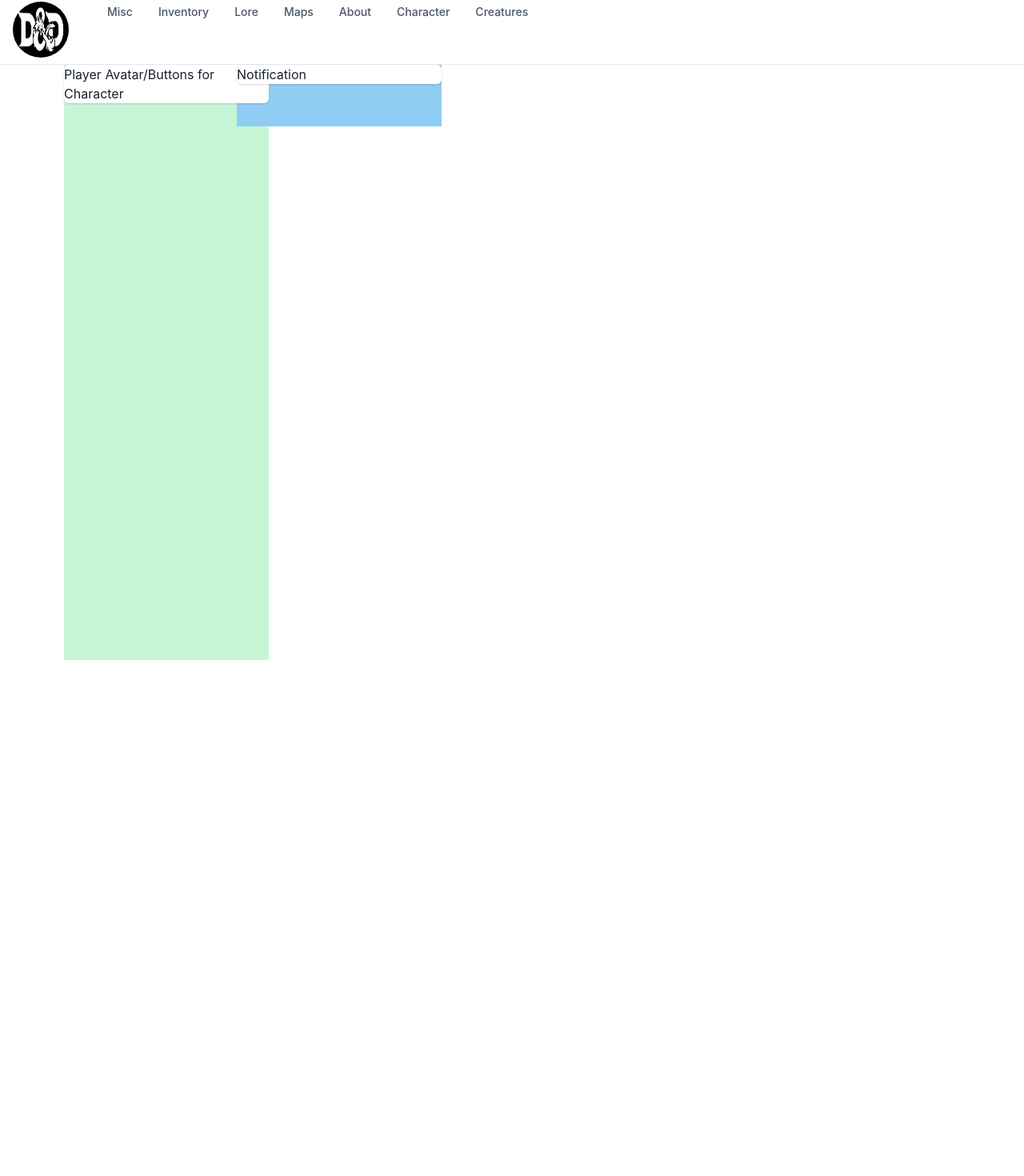
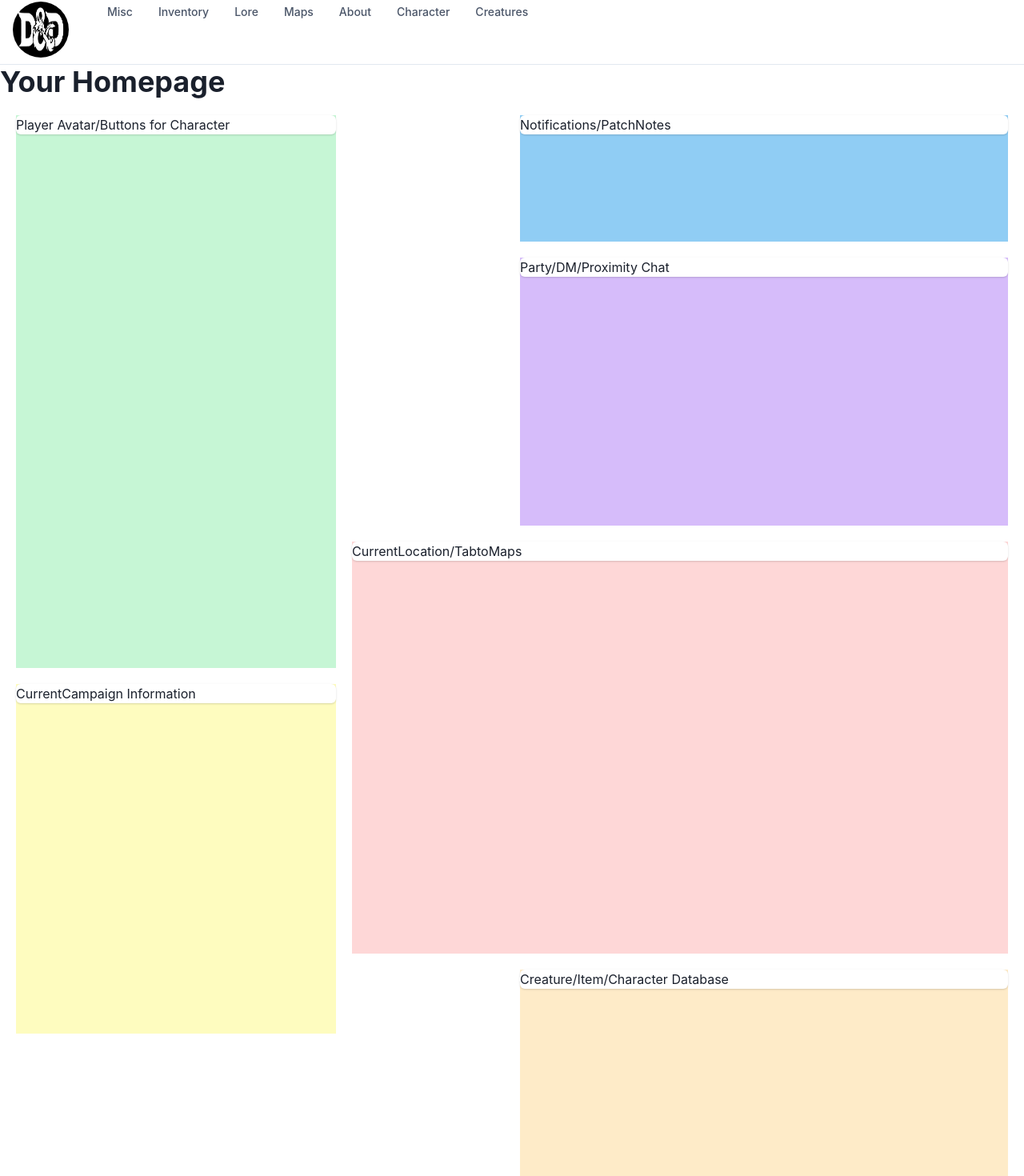
Before and after one commit to Napiorski/rpg-player-app, a Next.js app: page / in a window 1280 px wide. Shown: the part 6-1476 px from the top of the page at 80% size. Before the commit the page ends 831 px from the top, so only its background shows below. Built offline with nearby package versions, Linux system fonts and the light colour scheme.

Commit message:
added a better grid layout for homepage

```diff
--- a/pages/index.tsx
+++ b/pages/index.tsx
@@ -2,29 +2,40 @@ import Head from "next/head";
 import Image from "next/image";
 import { Inter } from "@next/font/google";
 import styles from "../styles/Home.module.css";
-import { Card, Grid, GridItem } from "@chakra-ui/react";
+import { Card, Grid, GridItem, Heading } from "@chakra-ui/react";
 
 const inter = Inter({ subsets: ["latin"] });
 
 export default function Home() {
   return (
     <>
-      <Head>
-        <title>Create Next App</title>
-        <meta name="description" content="Generated by create next app" />
-        <meta name="viewport" content="width=device-width, initial-scale=1" />
-        <link rel="icon" href="/favicon.ico" />
-      </Head>
+      <Heading>Your Homepage</Heading>
       <Grid
-        gridTemplateColumns="20% 20% 20% 20% 20%"
+        gridTemplateColumns="repeat(6, 1fr)"
         gridTemplateRows="20% 20% 20% 20% 20%"
-        gap={10}
+        gap={5}
+        margin={5}
       >
-        <GridItem w="100%" bg="green.100" rowSpan={10} ml="20">
+        <GridItem colStart={1} colEnd={3} bg="green.100" rowSpan={4}>
           <Card>Player Avatar/Buttons for Character</Card>
         </GridItem>
-        <GridItem w="100%" bg="blue.200">
-          <Card>Notification</Card>
+        <GridItem colStart={4} colEnd={7} w="200" bg="blue.200">
+          <Card>Notifications/PatchNotes</Card>
+        </GridItem>
+        <GridItem colStart={4} colEnd={7} rowSpan={2} w="200" bg="purple.200">
+          <Card>Party/DM/Proximity Chat</Card>
+        </GridItem>
+        <GridItem colStart={3} colEnd={7} bg="red.100" rowSpan={11}>
+          <Card>CurrentLocation/TabtoMaps</Card>
+        </GridItem>
+        <GridItem colStart={1} colEnd={3} bg="yellow.100" rowSpan={15}>
+          <Card>CurrentCampaign Information</Card>
+        </GridItem>
+        <GridItem colStart={4} colEnd={7} bg="orange.100" rowSpan={15}>
+          <Card>Creature/Item/Character Database</Card>
+        </GridItem>
+        <GridItem colStart={1} colEnd={7} rowSpan={10} w="200" bg="grey">
+          <Card>FAQ/Website Help, Our Social Media ,Contact Support</Card>
         </GridItem>
       </Grid>
     </>
```
